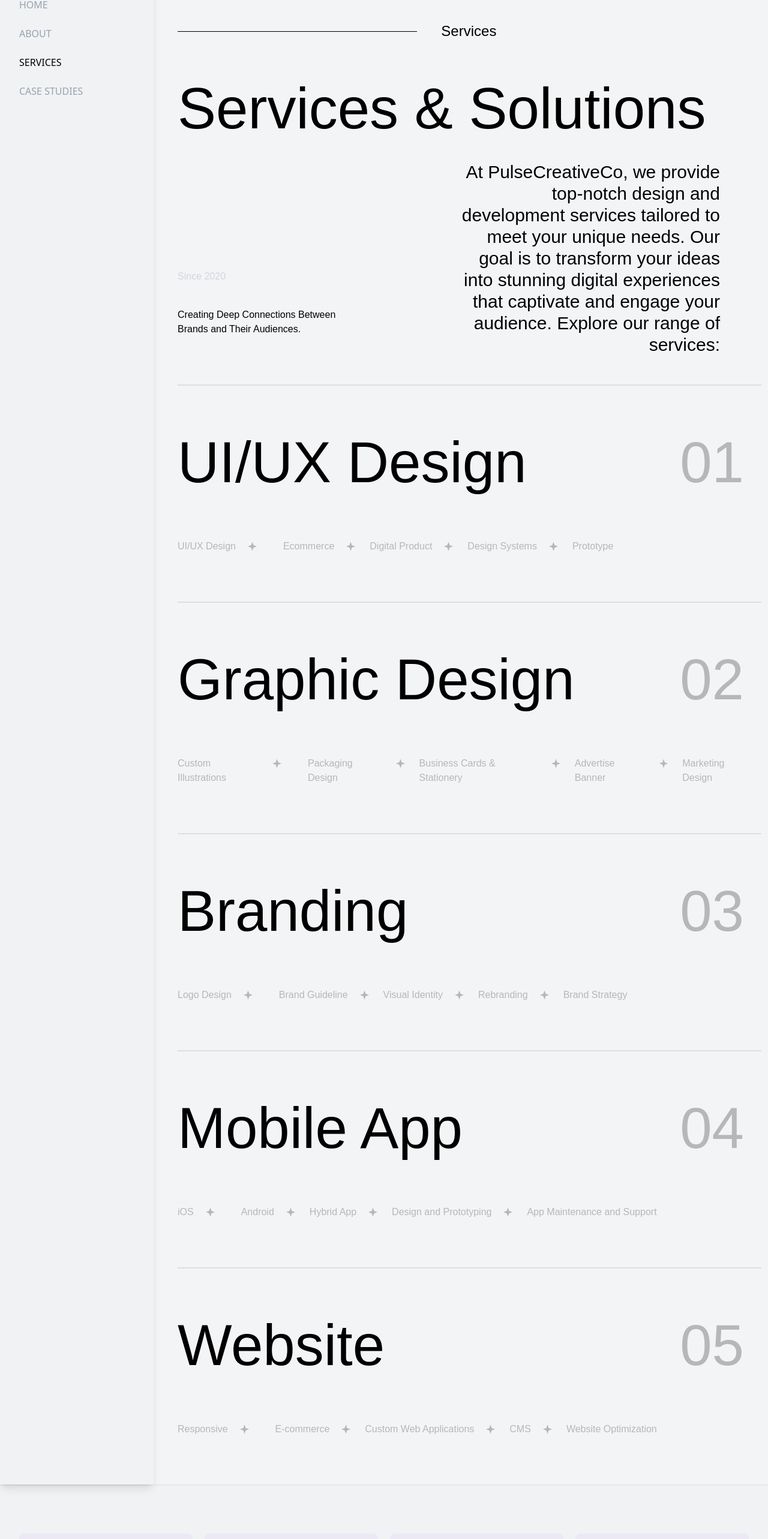
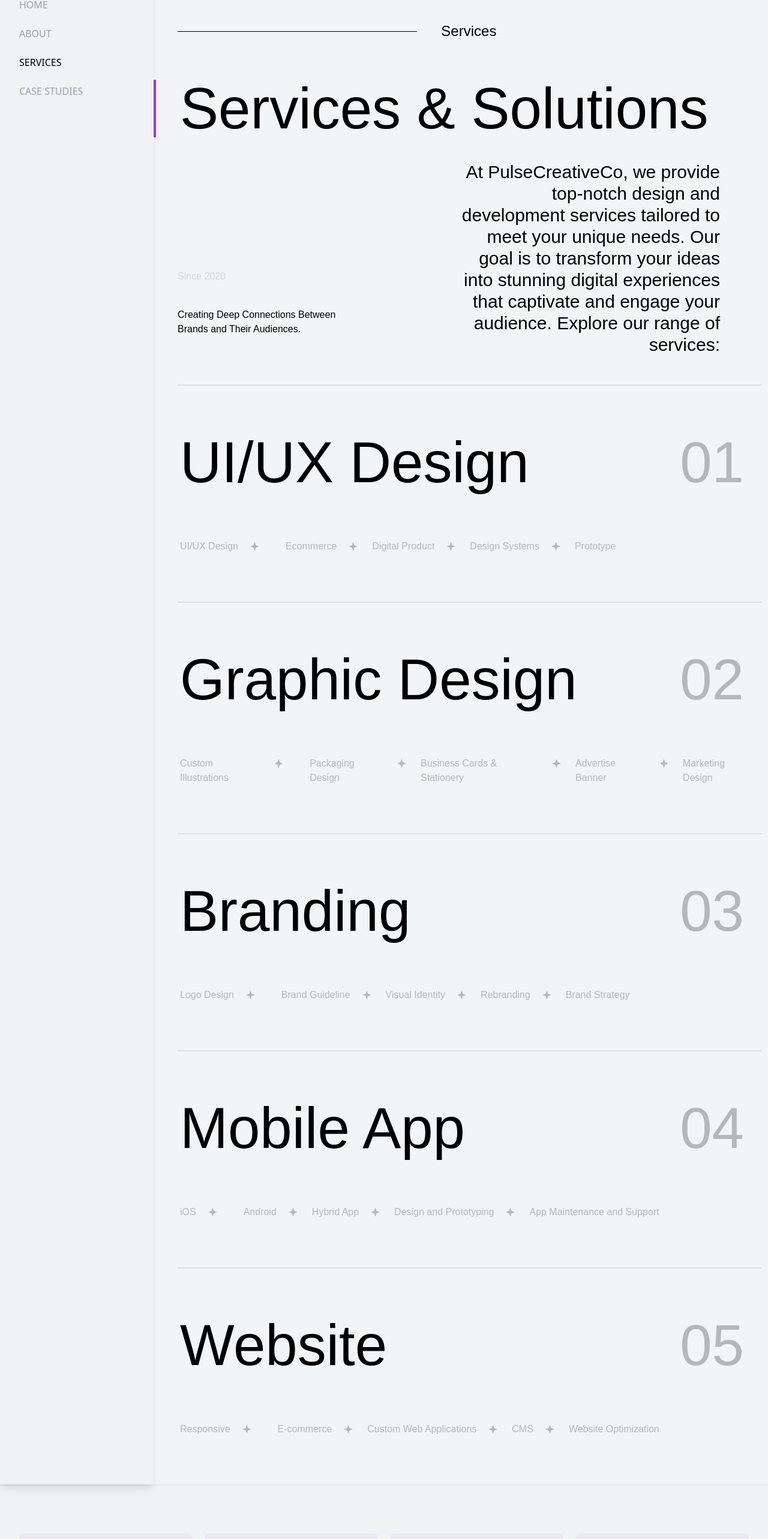
Before and after one commit to IMRAN-WALI/Pulse-Creative-Co., a React (Vite) app: page /services in a window 1280 px wide. Shown: the part 152-2718 px from the top of the page at 60% size. Built offline with nearby package versions, Linux system fonts and the light colour scheme; a web font is replaced by a local one.

Commit message:
hover added

```diff
--- a/src/Components/Frontend/About.jsx
+++ b/src/Components/Frontend/About.jsx
@@ -70,6 +70,7 @@ function About() {
             <hr className="w-[60%] mt-31 m-10" />
             <h1 className="paragraph flex mt-27 text-2xl">About</h1>
           </div>
+
           <div className="m-10">
             <h1 className="design-class text-8xl">
               Creative Minds for Impactful Communications
@@ -82,7 +83,7 @@ function About() {
               className="Pulse sm:col-span-6 flex bg-cover h-[59rem] w-[43vw] relative right-63 mt-[-28rem]"
               style={{
                 backgroundImage: `url(${Pulse})`,
-                zIndex:1, // Place the image behind other content
+                zIndex: 1, // Place the image behind other content
                 position: "relative" // Use absolute positioning
               }}
             ></div>
--- a/src/Components/Frontend/Casestudies.jsx
+++ b/src/Components/Frontend/Casestudies.jsx
@@ -19,7 +19,10 @@ function Casestudies() {
 
   return (
     <div className="main">
-    <div className="study-section flex" style={{ backgroundColor: "#F0F2F4" }}>
+      <div
+        className="study-section flex"
+        style={{ backgroundColor: "#F0F2F4" }}
+      >
         {/* Sidebar Navigation */}
         <div
           className="w-64 shadow-lg h-[100rem]"
@@ -33,9 +36,9 @@ function Casestudies() {
         {/* Main Content Area */}
         <div className="flex-1 flex flex-col">
           {/* Content Section */}
-        <div className="case-section p-8 mt-80">
-          <div className="grid gap-5 sm:grid-cols-12">
-            <div className="sm:col-span-6">
+          <div className="case-section p-8 mt-80 border-l-4 border-[#8E3CF7]">
+            <div className="grid gap-5 sm:grid-cols-12 ">
+              <div className="sm:col-span-6 ">
                 <h1 className="design-class text-[100px]">CASE STUDIES</h1>
               </div>
               <div className="sm:col-span-6">
--- a/src/Components/Frontend/Casestudiespage.jsx
+++ b/src/Components/Frontend/Casestudiespage.jsx
@@ -77,8 +77,10 @@ function Casestudiespage() {
             </div>
           </div>
 
-          <div className="flex m-10 mt-30">
-            <h1 className="design-class text-9xl">Case Studies</h1>
+          <div className="border-l-4 border-[#8E3CF7]">
+            <div className="flex m-10 mt-30">
+              <h1 className="design-class text-9xl">Case Studies</h1>
+            </div>
           </div>
 
           <div className="container-grid grid grid-cols-12">
--- a/src/Components/Frontend/Home.jsx
+++ b/src/Components/Frontend/Home.jsx
@@ -70,10 +70,18 @@ function Home() {
           </div>
 
           <div className=" container">
-            <h1 className="design-class text-start text-[60px] md:text-[150px] m-10 ">Design</h1>
+            <div className="border-l-4 border-[#8E3CF7]">
+              <h1 className="design-class text-start text-[60px] md:text-[150px] m-10">
+                Design
+              </h1>
+            </div>
             <div className="flex justify-between items-center">
-              <span className="text-gray-400 md:text-[150px] sm:text-[40px] design-class ml-10">&</span>
-              <h1 className="design-class md:text-[150px] sm:text-[40px]">Technology</h1>
+              <span className="text-gray-400 md:text-[150px] sm:text-[40px] design-class ml-10">
+                &
+              </span>
+              <h1 className="design-class md:text-[150px] sm:text-[40px]">
+                Technology
+              </h1>
             </div>
           </div>
           <h1 className="text-[80px] text-center m-5 relative">
--- a/src/Components/Frontend/Services.jsx
+++ b/src/Components/Frontend/Services.jsx
@@ -41,7 +41,7 @@ function Services() {
 
           <div className="container-grid grid grid-cols-12">
             <div className="col-span-12 sm:col-span-4">
-              <div className="row-span-1">
+              <div className="row-span-1 border-l-4 border-[#8E3CF7]">
                 <img
                   className="object-cover object-center w-[93%] h-80 ml-8"
                   src={Eyeimg}
--- a/src/Components/Frontend/Servicespage.jsx
+++ b/src/Components/Frontend/Servicespage.jsx
@@ -68,8 +68,10 @@ function Servicespage() {
             <h1 className="paragraph flex mt-27 text-2xl">Services</h1>
           </div>
 
+          <div className="border-l-4 border-[#8E3CF7]">
             <div className="m-10">
               <h1 className="design-class text-8xl">Services & Solutions</h1>
+            </div>
           </div>
 
           <div className="container-grid grid grid-cols-12">
@@ -98,6 +100,7 @@ function Servicespage() {
           <div className="Lists">
             <hr className="w-[95%] m-10 border-0 h-[2px] bg-[#635D8B26] bg-opacity-15" />
 
+            <div className="group border-l-4 border-transparent transition-colors duration-300 hover:border-[#8E3CF7]">
               <div className="container-grid justify-between grid-cols-12 flex">
                 <div className="sm:col-span-6">
                   <h1 className="design-class text-8xl m-10">UI/UX Design</h1>
@@ -136,9 +139,11 @@ function Servicespage() {
                   Prototype
                 </p>
               </div>
+            </div>
 
             <hr className="w-[95%] m-10 border-0 h-[2px] bg-[#635D8B26] bg-opacity-15" />
 
+            <div className="group border-l-4 border-transparent transition-colors duration-300 hover:border-[#8E3CF7]">
               <div className="container-grid justify-between grid-cols-12 flex">
                 <div className="sm:col-span-6">
                   <h1 className="design-class text-8xl m-10">Graphic Design</h1>
@@ -177,9 +182,11 @@ function Servicespage() {
                   Marketing Design
                 </p>
               </div>
+            </div>
 
             <hr className="w-[95%] m-10 border-0 h-[2px] bg-[#635D8B26] bg-opacity-15" />
 
+            <div className="group border-l-4 border-transparent transition-colors duration-300 hover:border-[#8E3CF7]">
               <div className="container-grid justify-between grid-cols-12 flex">
                 <div className="sm:col-span-6">
                   <h1 className="design-class text-8xl m-10">Branding</h1>
@@ -218,9 +225,11 @@ function Servicespage() {
                   Brand Strategy
                 </p>
               </div>
+            </div>
 
             <hr className="w-[95%] m-10 border-0 h-[2px] bg-[#635D8B26] bg-opacity-15" />
 
+            <div className="group border-l-4 border-transparent transition-colors duration-300 hover:border-[#8E3CF7]">
               <div className="container-grid justify-between grid-cols-12 flex">
                 <div className="sm:col-span-6">
                   <h1 className="design-class text-8xl m-10">Mobile App</h1>
@@ -259,9 +268,11 @@ function Servicespage() {
                   App Maintenance and Support
                 </p>
               </div>
+            </div>
 
             <hr className="w-[95%] m-10 border-0 h-[2px] bg-[#635D8B26] bg-opacity-15" />
 
+            <div className="group border-l-4 border-transparent transition-colors duration-300 hover:border-[#8E3CF7]">
               <div className="container-grid justify-between grid-cols-12 flex">
                 <div className="sm:col-span-6">
                   <h1 className="design-class text-8xl m-10">Website</h1>
@@ -303,6 +314,7 @@ function Servicespage() {
             </div>
           </div>
         </div>
+      </div>
       <hr className="w-full border-0 h-[2px] bg-[#635D8B26] bg-opacity-15" />
       <Stats />
       <Footer />
```
Lines whose indentation alone changed are shown as unchanged.
